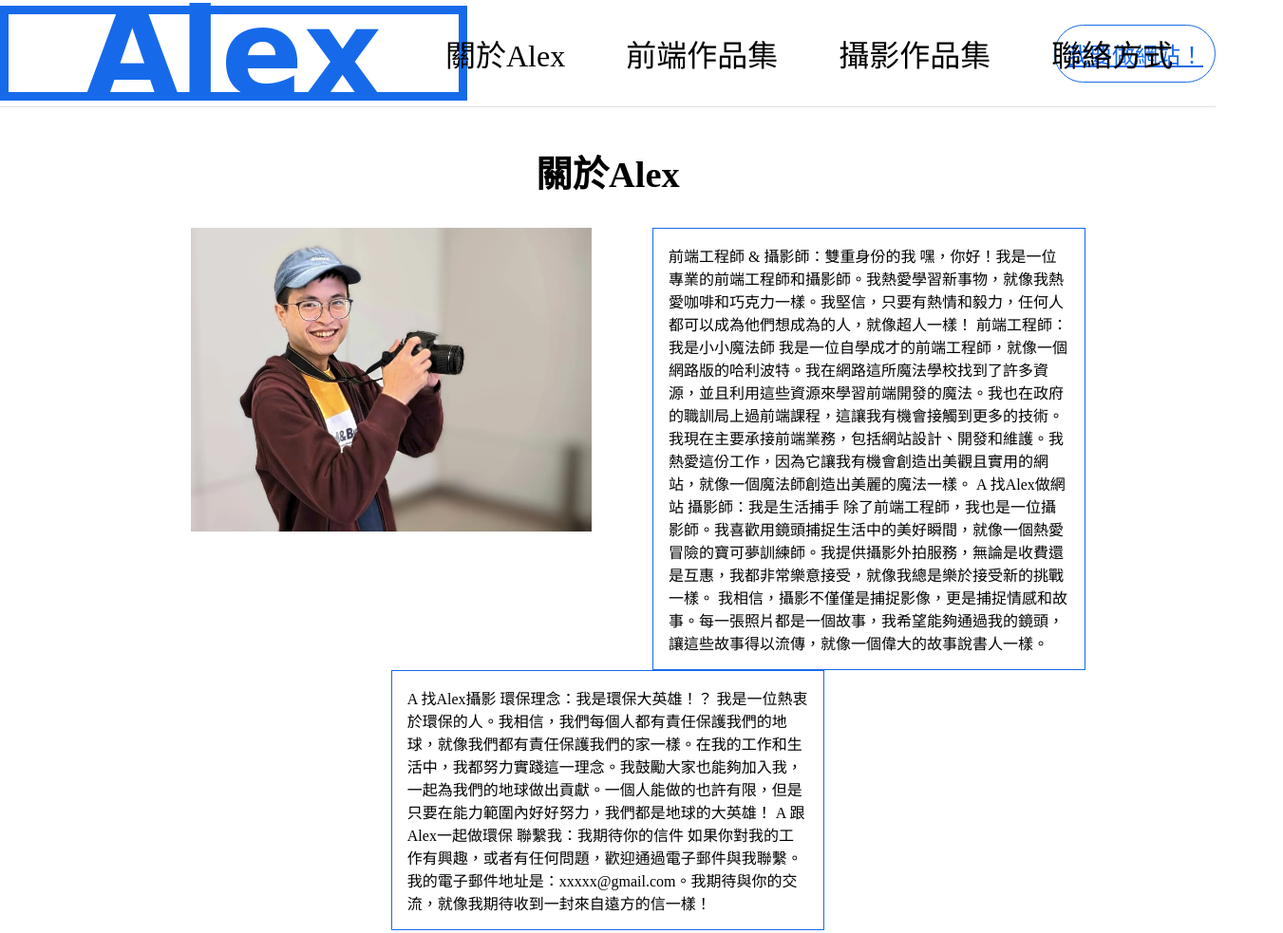
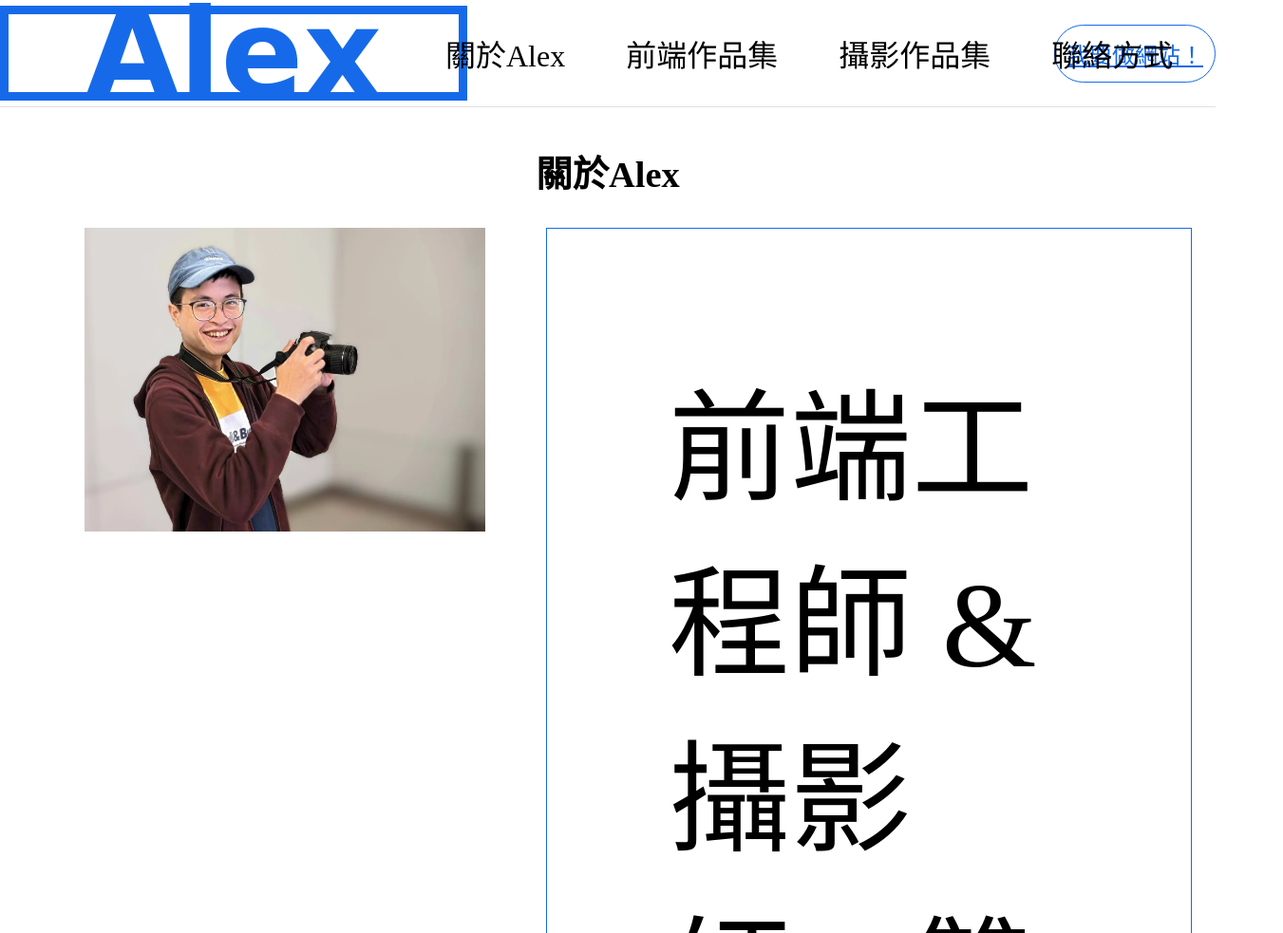
Before and after one commit to Lex-H/1_personal_webpage, a plain HTML site: page index.html in a window 1280 px wide. Shown: the top 983 px of the page at 95% size, 1351 px wide, since content can reach past the window. Drawn offline with nearby package versions, Linux system fonts and the light colour scheme; a web font is replaced by a local one.

Commit message:
重新設計手機板UI

```diff
--- a/index.css
+++ b/index.css
@@ -202,3 +202,7 @@ section {
         width: 33vw;
     }
 }
+
+article {
+    font-size: 10vw;
+}
```
Also changed, not shown: 個人網站手機板UI設計.png (added).
